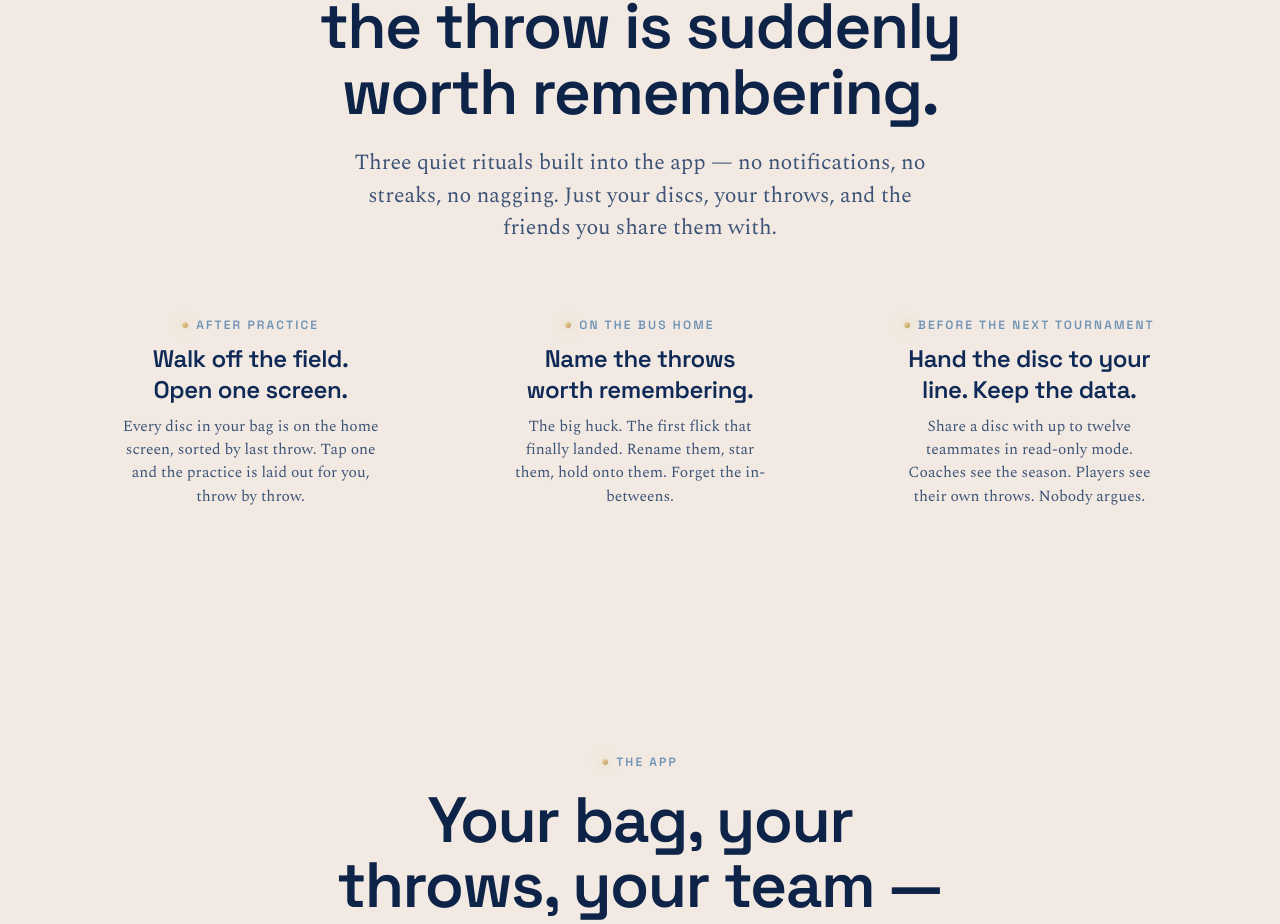
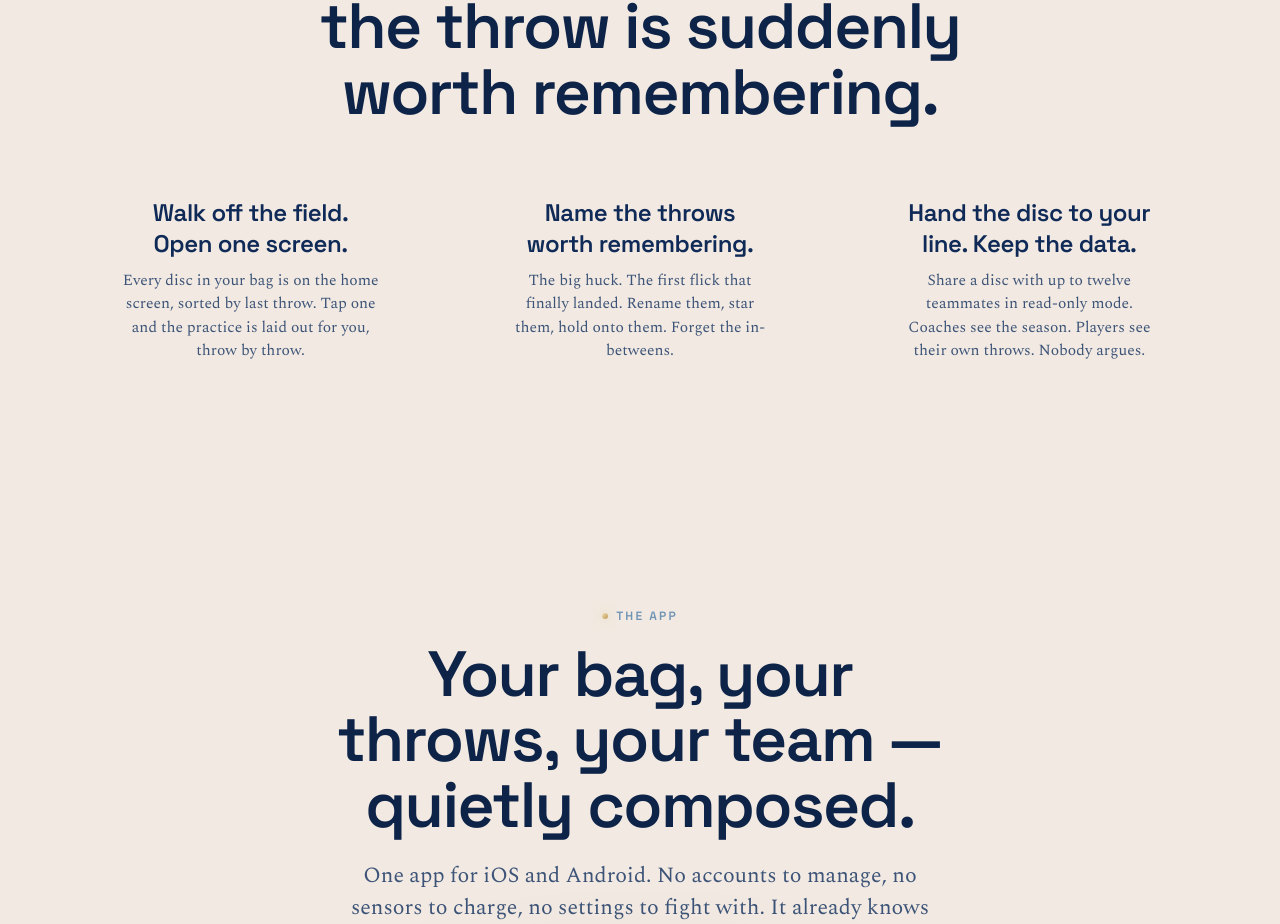
Before and after one commit to SmartDisc/SmartDisc-Website, a Vue app: page / in a window 1280 px wide. Shown: the part 1807-2731 px from the top of the page. Built offline with nearby package versions, Linux system fonts and the light colour scheme.

Commit message:
editing some text on the website

```diff
--- a/src/views/HomeView.vue
+++ b/src/views/HomeView.vue
@@ -112,29 +112,22 @@ const avatarColors = ['#1d3d72', '#b8924f', '#6f93b5', '#3f9d6d']
             <h2 class="lp-h1 reveal" data-d="1" style="margin-top:16px;text-wrap:balance">
               The moment after the throw is suddenly worth remembering.
             </h2>
-            <p class="lp-lede reveal" data-d="2" style="margin-top:22px;margin-left:auto;margin-right:auto">
-              Three quiet rituals built into the app — no notifications, no streaks, no nagging.
-              Just your discs, your throws, and the friends you share them with.
-            </p>
           </div>
           <div class="lp-story-strip">
             <div class="lp-story-cell reveal" data-d="1">
               <div class="lp-story-cell__cap">
-                <Eyebrow>After practice</Eyebrow>
                 <h3>Walk off the field. Open one screen.</h3>
                 <p>Every disc in your bag is on the home screen, sorted by last throw. Tap one and the practice is laid out for you, throw by throw.</p>
               </div>
             </div>
             <div class="lp-story-cell reveal" data-d="2">
               <div class="lp-story-cell__cap">
-                <Eyebrow>On the bus home</Eyebrow>
                 <h3>Name the throws worth remembering.</h3>
                 <p>The big huck. The first flick that finally landed. Rename them, star them, hold onto them. Forget the in-betweens.</p>
               </div>
             </div>
             <div class="lp-story-cell reveal" data-d="3">
               <div class="lp-story-cell__cap">
-                <Eyebrow>Before the next tournament</Eyebrow>
                 <h3>Hand the disc to your line. Keep the data.</h3>
                 <p>Share a disc with up to twelve teammates in read-only mode. Coaches see the season. Players see their own throws. Nobody argues.</p>
               </div>
```
Also changed, not shown: 14 other files (tests, documents, lock files or other folders).
